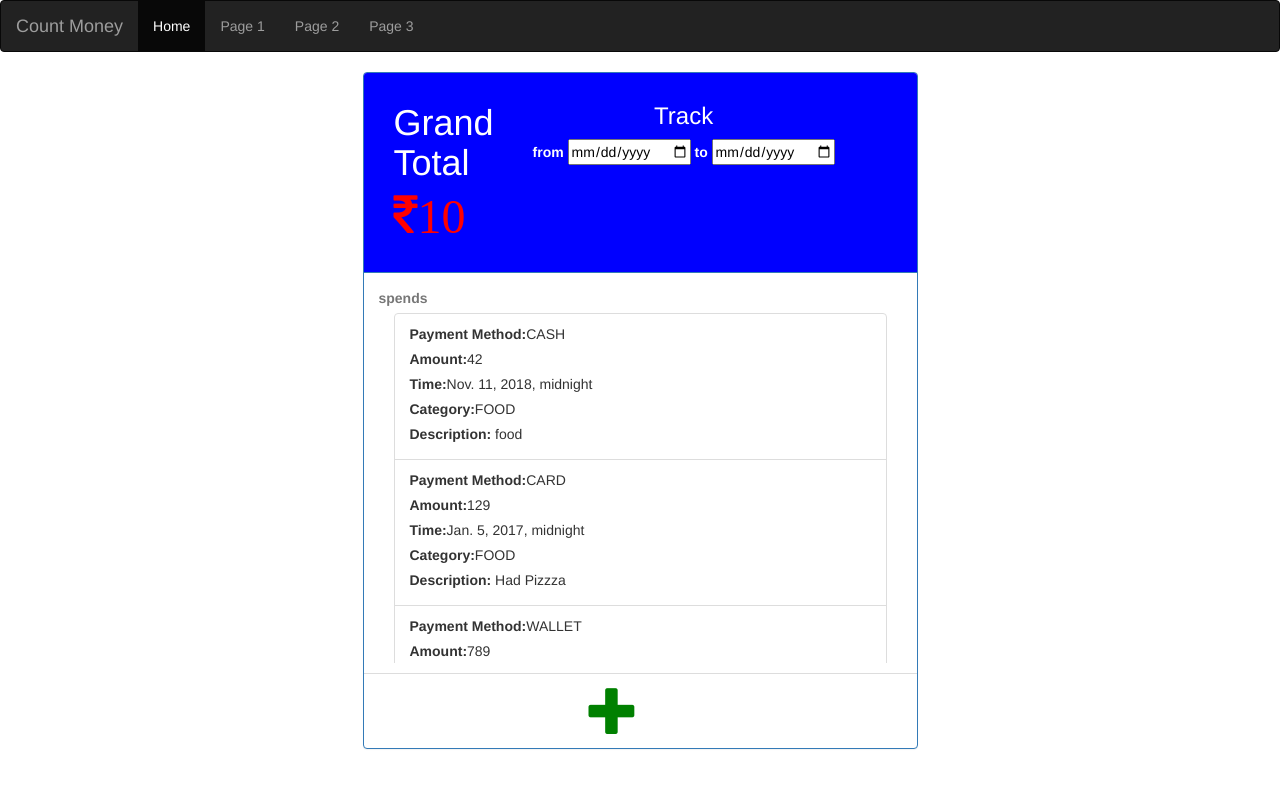
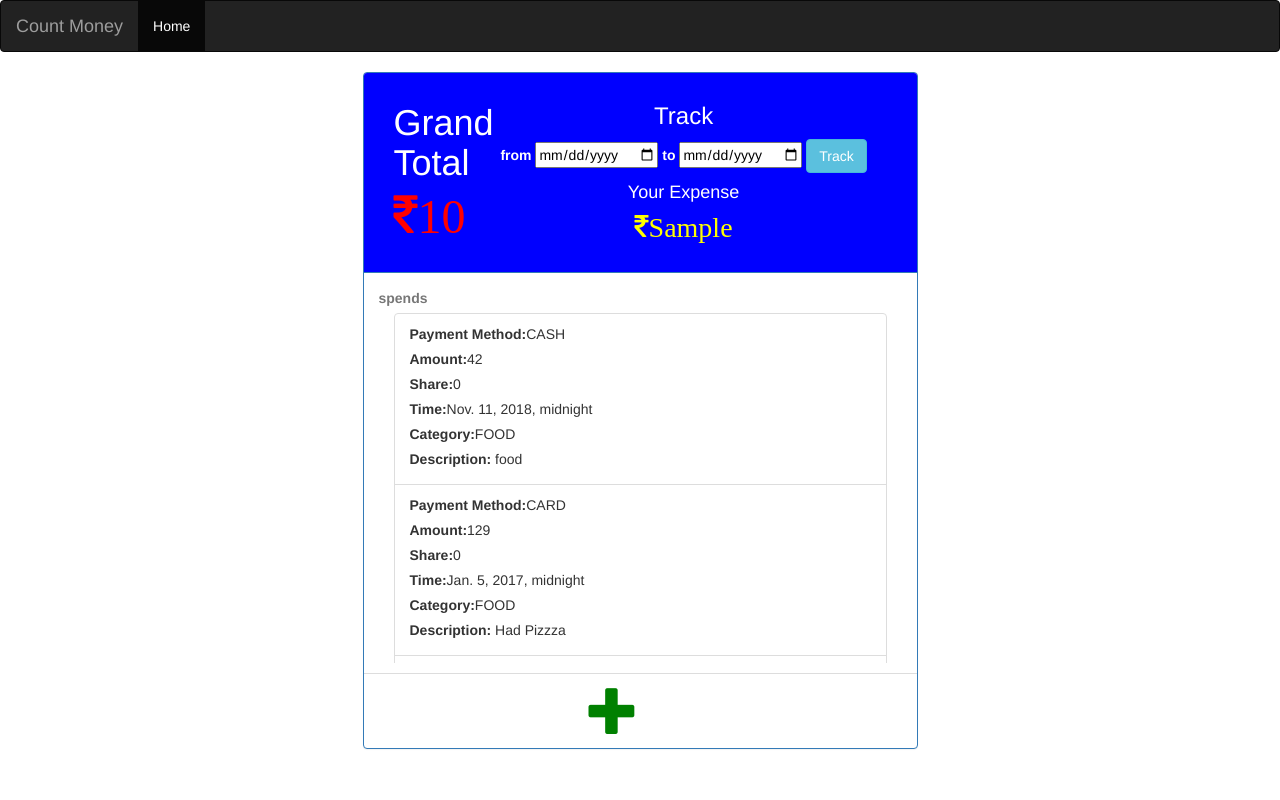
Before and after one commit to in-manish/countexpense, a Django app: template expense/templates/expense/home.html in a window 1280 px wide; the page is wider, and only the part inside the window is pictured. Run offline with Django 3.2, Linux system fonts and the light colour scheme; data comes from the database, SQL or seed files in the repository; the template is opened without the code that fills it: values that come from a table or form of the project are taken from there, most other values are stand-ins (such as "Sample title", 1, 10 or a date in 2020); some libraries are stand-ins or nearby versions.

Commit message:
added to count expense from selected date

```diff
--- a/expense/forms.py
+++ b/expense/forms.py
@@ -7,4 +7,4 @@ class AddNewExpenseForm(forms.ModelForm):
 	expense_time = forms.DateTimeField(widget=forms.widgets.DateInput(attrs={'type': 'date'}))
 	class Meta:
 		model = ExpenseModel
-		fields = ['payment_method', 'description', 'amount','share', 'expense_time', 'category' ]
+		fields = ['payment_method', 'description', 'amount', 'share', 'expense_time', 'category' ]
--- a/expense/templates/expense/addComponent/container-body.html
+++ b/expense/templates/expense/addComponent/container-body.html
@@ -8,10 +8,12 @@
 				{% render_field form.payment_method class="form-control" %}
 				{{ form.description.label_tag }}
 				{% render_field form.description class="form-control" placeholder="Enter Description" %}
+				<span>
 				{{ form.amount.label_tag }}
-				{% render_field form.amount class="form-control" placeholder="Enter amount" %}
+				{% render_field form.amount class="form-control" placeholder="Enter amount" style="width:100px;" %}
 				{{ form.share.label_tag }}
-				{% render_field form.share class="form-control"  placeholder="you + otheres" %}
+				{% render_field form.share class="form-control"  placeholder="you + otheres" style="width:100px;" %}
+				</span>
 				<label>Date:</label>
 				{% render_field form.expense_time class="form-control" %}
 				{{ form.category.label_tag }}
--- a/expense/templates/expense/addComponent/container-head.html
+++ b/expense/templates/expense/addComponent/container-head.html
@@ -1,7 +1,7 @@
 <div class="container-fluid">
 	<div class="row">
-		<div class="col-md-2">
-			July
+		<div class="col-md-12">
+			<h1 align="center">Add Your Note</h1>
 		</div>
 	</div>
 </div>
--- a/expense/templates/expense/base.html
+++ b/expense/templates/expense/base.html
@@ -29,9 +29,6 @@
 	    </div>
 	    <ul class="nav navbar-nav">
 	      <li class="active"><a href="#">Home</a></li>
-	      <li><a href="#">Page 1</a></li>
-	      <li><a href="#">Page 2</a></li>
-	      <li><a href="#">Page 3</a></li>
 	    </ul>
 	  </div>
 	</nav>
--- a/expense/templates/expense/homeComponent/container-body.html
+++ b/expense/templates/expense/homeComponent/container-body.html
@@ -7,6 +7,7 @@
 				<li class="list-group-item">
 						<label>Payment Method: </label>{{ cost.payment_method }}<br>
 						<label>Amount:</label>{{ cost.amount }}<br>
+						<label>Share:</label>{{ cost.share }}<br>
 						<label>Time:</label>{{ cost.expense_time }}<br>
 						<label>Category:</label>{{ cost.category }}<br>
 					<label>Description:</label>
--- a/expense/templates/expense/homeComponent/container-head.html
+++ b/expense/templates/expense/homeComponent/container-head.html
@@ -5,13 +5,19 @@
 			<i class="fa fa-inr" style="font-size:48px;color:red">{{ total }}</i>
 		</div>
 		<div class="col-md-10" align="center">
-			<form method="post">
+			<form method="post">{% csrf_token %}
 				<h3 >Track</h3>
 				<span><label for="from-date">from</label>
-					<input type="date" name="from-date" id="from-date" style="color: black">
+					<input type="date" name="from-date" id="from-date" style="color: black" value="{{ context.start_date }}" required>
+
+				<label>to</label>
+				<input type="date" name="to-date" id="to-date" style="color: black" value="{{ context.to_date }}" required>
+				<button type="submit" class="btn btn-info">Track</button>
 				</span>
-				<label>to</label>
-				<input type="date" name="from-date" id="from-date" style="color: black">
+				<span>
+				<h4>Your Expense</h4>
+				<i class="fa fa-inr" style="font-size:28px;color:yellow">{{ selected_spent }}</i>
+			</span>
 			</form>
 		</div>
 	</div>
```
Also changed, not shown: expense/views.py (+20 -0 lines).
